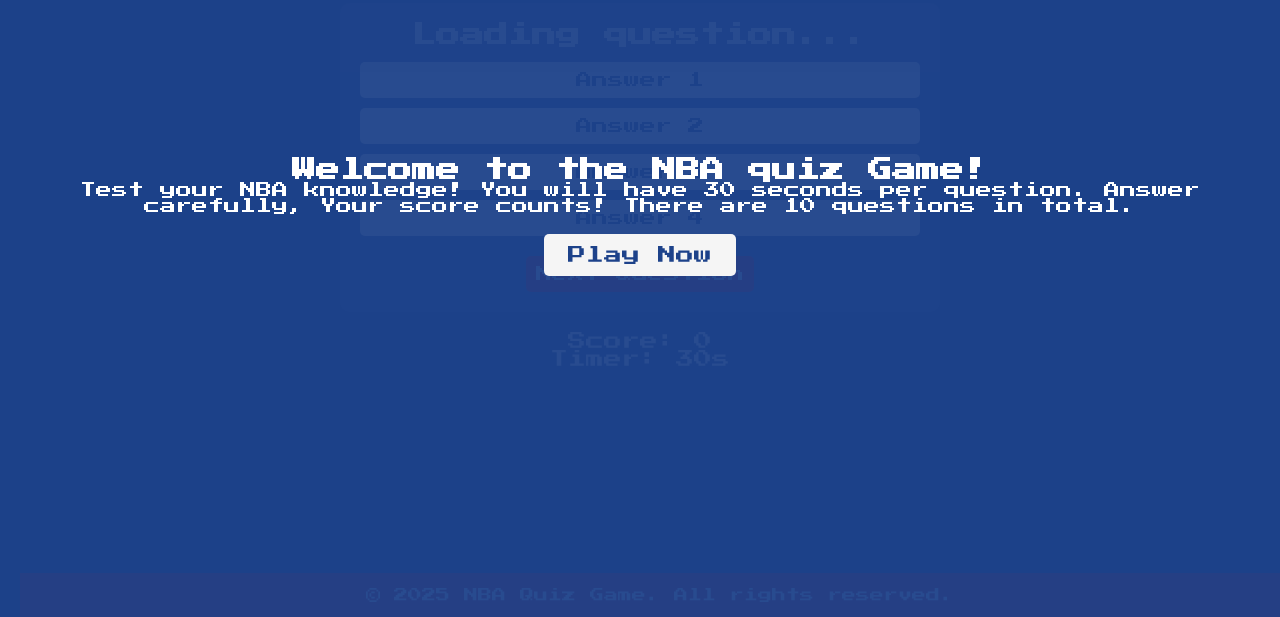
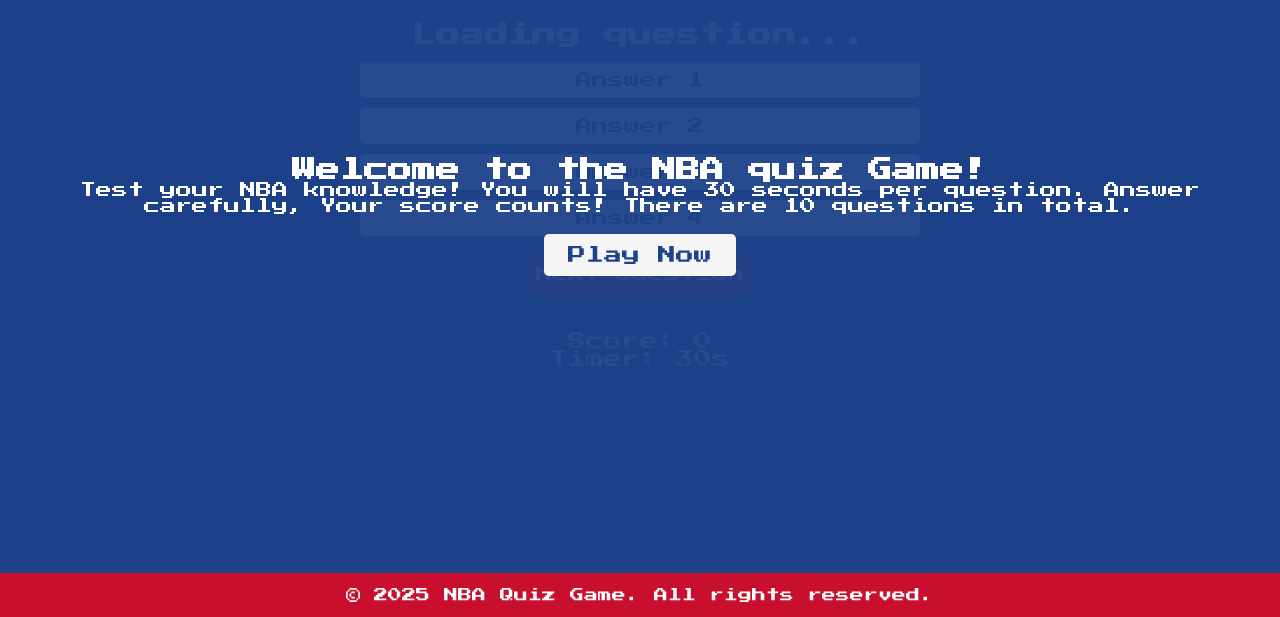
Before and after one commit to AhmedAdam1998/Milestone-Project-2, a plain HTML site: page index.html in a window 1280 px wide. Shown: the part 183-800 px from the top of the page. Drawn offline with Linux system fonts and the light colour scheme.

Commit message:
Fix the footer overlap and inconsistent background.

```diff
--- a/assets/css/style.css
+++ b/assets/css/style.css
@@ -12,6 +12,7 @@ body {
     color:#ffffff;
     text-align: center;
     padding: 20px;
+    padding-bottom: 70px;
 }
 
 header {
@@ -28,9 +29,11 @@ header {
     padding:15px 20px;
     position: fixed;
     bottom: 0;
+    left: 0;
     width: 100%;
     font-size: 14px;
-    z-index: 100;
+    box-sizing: border-box;
+    z-index: 1000;
 }
 
 #quiz-container {
```
